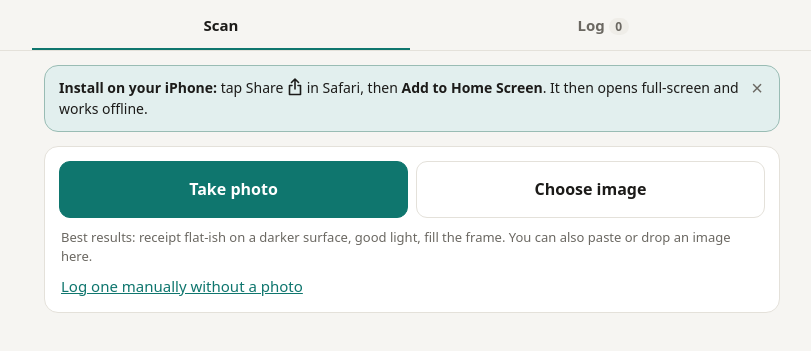
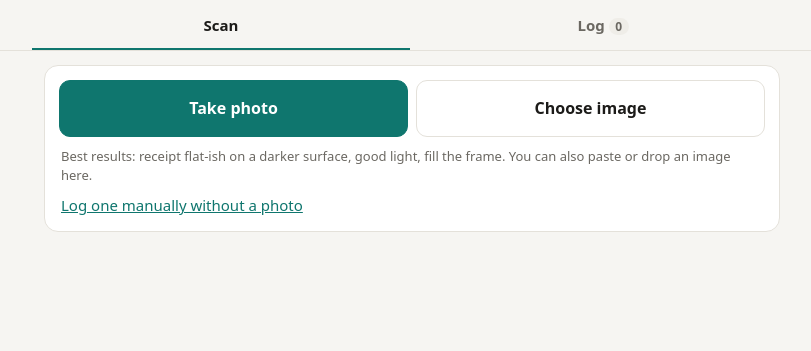
Before and after one commit to Deifixk01/Receipt-Scanner, a plain HTML site: page index.html in a window 1280 px wide. Shown: the part 41-392 px from the top of the page, without its empty margins (228-1039 px from the left). Drawn offline with Linux system fonts and the light colour scheme.

Commit message:
Add files via upload

```diff
--- a/index.html
+++ b/index.html
@@ -28,10 +28,6 @@
 html,body{margin:0}
 body{font:15px/1.45 system-ui,-apple-system,"Segoe UI",Roboto,sans-serif;background:var(--bg);color:var(--ink);-webkit-text-size-adjust:100%;padding-bottom:env(safe-area-inset-bottom);-webkit-tap-highlight-color:transparent;overscroll-behavior-y:none}
 main{padding-left:max(12px,env(safe-area-inset-left));padding-right:max(12px,env(safe-area-inset-right))}
-.install{display:flex;gap:10px;align-items:flex-start;background:color-mix(in srgb,var(--accent) 12%,var(--card));border:1px solid color-mix(in srgb,var(--accent) 35%,var(--line));border-radius:var(--r);padding:12px 14px;margin-bottom:14px;font-size:14px}
-.install p{margin:0;flex:1}
-.install button{background:none;border:0;color:var(--muted);font-size:20px;line-height:1;padding:0 2px;cursor:pointer}
-.share-ic{display:inline-block;vertical-align:-3px;width:16px;height:18px}
 header{position:sticky;top:0;z-index:10;background:var(--bg);border-bottom:1px solid var(--line);padding:calc(env(safe-area-inset-top) + 10px) 16px 0}
 .bar{display:flex;align-items:center;justify-content:space-between;gap:8px;max-width:760px;margin:0 auto}
 h1{font-size:19px;margin:0;letter-spacing:-.01em}
@@ -112,12 +108,6 @@ dialog::backdrop{background:rgba(0,0,0,.45)}
 
 <main>
 <section id="tab-scan">
-  <div class="install" id="installTip" hidden>
-    <p><b>Install on your iPhone:</b> tap Share
-      <svg class="share-ic" viewBox="0 0 16 18" fill="none" stroke="currentColor" stroke-width="1.6" stroke-linecap="round" stroke-linejoin="round"><path d="M8 11V1.5M4.5 4.5 8 1l3.5 3.5"/><path d="M5 7.5H2.5v9h11v-9H11"/></svg>
-      in Safari, then <b>Add to Home Screen</b>. It then opens full-screen and works offline.</p>
-    <button id="installClose" aria-label="Dismiss">×</button>
-  </div>
   <div class="card" id="pickCard">
     <div class="row">
       <label class="btn primary big"><input type="file" accept="image/*" capture="environment" id="camIn" hidden>Take photo</label>
@@ -1283,12 +1273,6 @@ loadLog();
 
 // ---------------- installable web app ----------------
 (() => {
-  const isIOS = /iphone|ipad|ipod/i.test(navigator.userAgent) || (navigator.platform === 'MacIntel' && navigator.maxTouchPoints > 1);
-  const standalone = navigator.standalone === true || matchMedia('(display-mode: standalone)').matches;
-  let dismissed = false; try { dismissed = localStorage.getItem('install-tip-dismissed') === '1'; } catch (e) {}
-  if (isIOS && !standalone && !dismissed) $('#installTip').hidden = false;
-  $('#installClose').onclick = () => { $('#installTip').hidden = true; try { localStorage.setItem('install-tip-dismissed', '1'); } catch (e) {} };
-
   if ('serviceWorker' in navigator && location.protocol !== 'file:') {
     window.addEventListener('load', () => {
       navigator.serviceWorker.register('sw.js').then(reg => {
```
